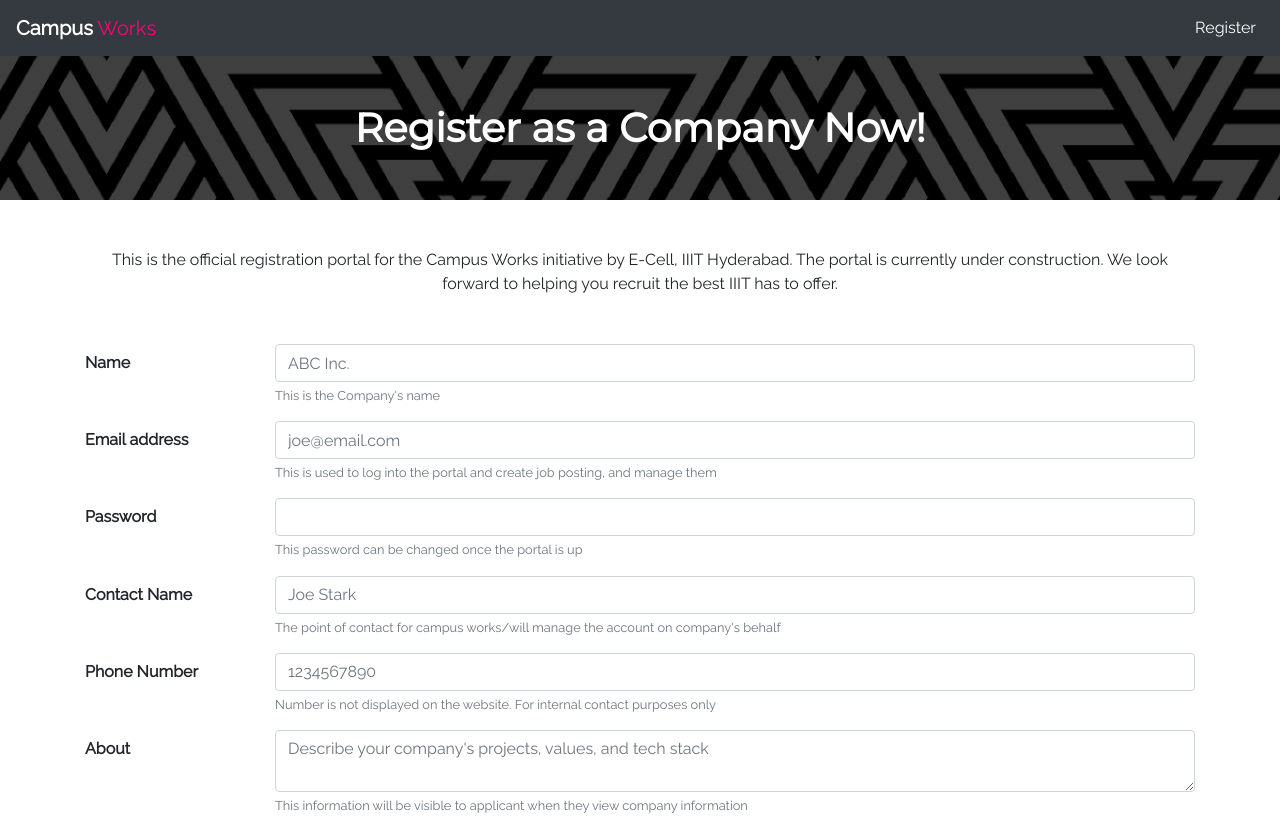
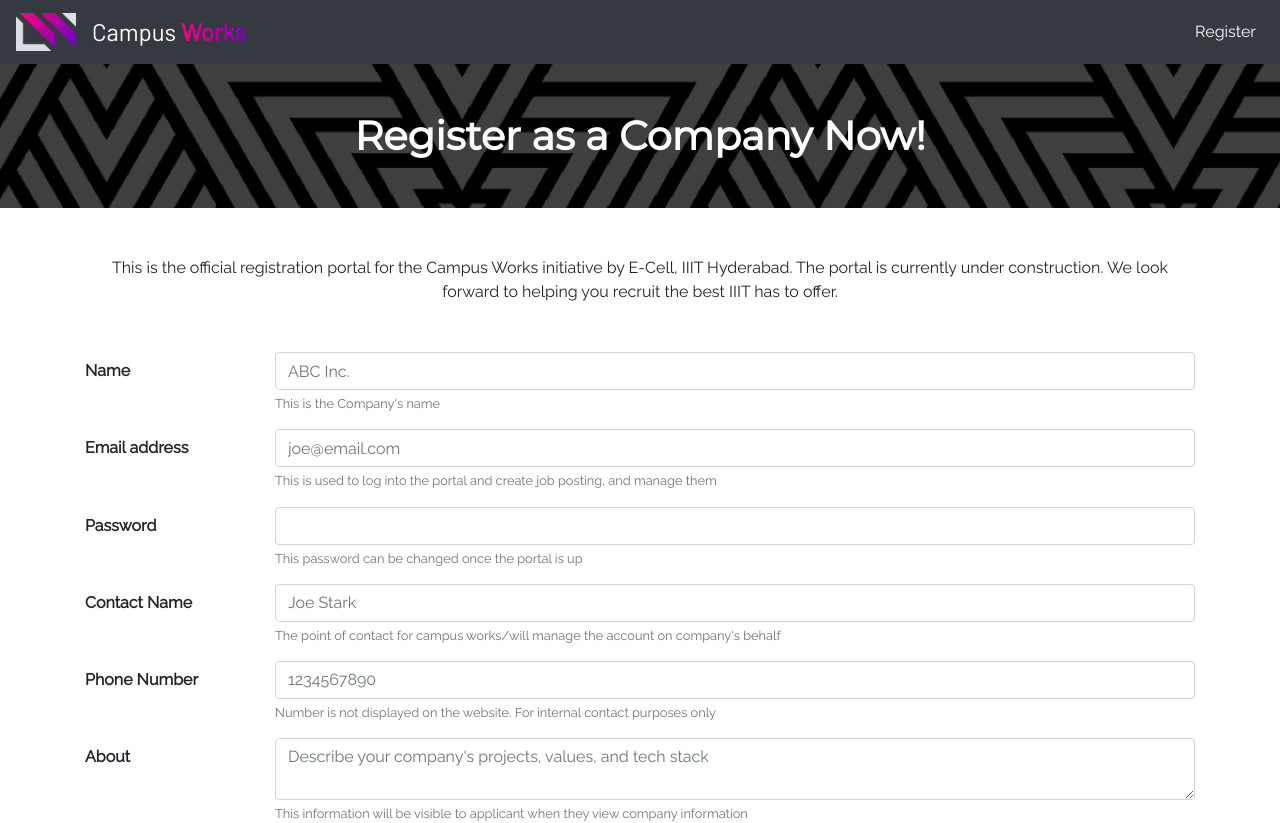
Before and after one commit to IIIT-ECell/campus_works, a React (Create React App) app in the folder tfront/: page /cworks/register/company in a window 1280 px wide. Shown: the top 823 px of the page. Built offline with nearby package versions, Linux system fonts and the light colour scheme.

Commit message:
added logo

```diff
--- a/tfront/src/components/App.css
+++ b/tfront/src/components/App.css
@@ -1,4 +1,4 @@
-@import url('https://fonts.googleapis.com/css?family=Montserrat|Raleway&display=swap');
+@import url('https://fonts.googleapis.com/css?family=Montserrat|Raleway|Barlow&display=swap');
 
 .App {
   text-align: center;
@@ -53,3 +53,23 @@ h1, h2, h3, h4, h5 {
 .pink-purple-gradient-text {
   background: -webkit-gradient(linear, left top, right top, from(#FF0077), to(#7900C8));
 }
+
+.nav-logo {
+  display: flex !important;
+  flex-direction: row;
+  align-items: center;
+}
+
+.nav-text {
+  padding-left: 1rem;
+  font-family: 'Barlow', serif;
+  font-weight: lighter;
+  font-size: 1.5rem;
+}
+
+.nav-logo-gradient {
+  background: -webkit-linear-gradient(0deg, #fe0078, #7b00c7);
+  font-weight: bold;
+  -webkit-background-clip: text;
+  -webkit-text-fill-color: transparent;
+}
--- a/tfront/src/components/App.jsx
+++ b/tfront/src/components/App.jsx
@@ -6,14 +6,18 @@ import Home from './Home';
 import 'bootstrap/dist/css/bootstrap.min.css';
 import CompanyRegister from './CompanyRegister.jsx';
 
-
 function App(props) {
 	console.log(props);
 	return (
 		<div>
 			<Navbar collapseOnSelect expand="lg" bg="dark" variant="dark">
-                <Navbar.Brand href={props.baseUrl + "/"}>
-					<b>Campus</b> <span Style="color: #FF0077">Works</span>
+                <Navbar.Brand href={props.baseUrl + "/"} className="nav-logo">
+				<img
+        			src={ props.baseUrl + "/logo.png" }
+        			width="60"
+        			className="d-inline-block align-top"
+        			alt="Campus Works logo" />{' '}
+					<div class="nav-text">Campus <b><span className="nav-logo-gradient">Works</span></b></div>
 				</Navbar.Brand>
                 <Navbar.Toggle aria-controls="responsive-navbar-nav" />
                 <Navbar.Collapse id="responsive-navbar-nav">
--- a/tfront/src/components/Landing.jsx
+++ b/tfront/src/components/Landing.jsx
@@ -14,8 +14,7 @@ class Landing extends Component {
                             <div className="col-md-6 my-auto">
                                 <h2 className="display-4 font-weight-bold">Campus Works</h2>
                                 <h5>Connecting Students with Startups. Internships have never been easier</h5>
-                                <Button variant="btn btn-dark" size="lg">
-                                    <Link to={"/register/company" }>Register as Company</Link></Button>
+                                <Link to={"/register/company" }><Button variant="btn btn-dark" size="lg">Register as Company</Button></Link>
                                 <br className="my-4"/>
                             </div>
                             <div className="order-lg-first w-50 mx-auto">
```
Also changed, not shown: tfront/public/logo.png (added).
